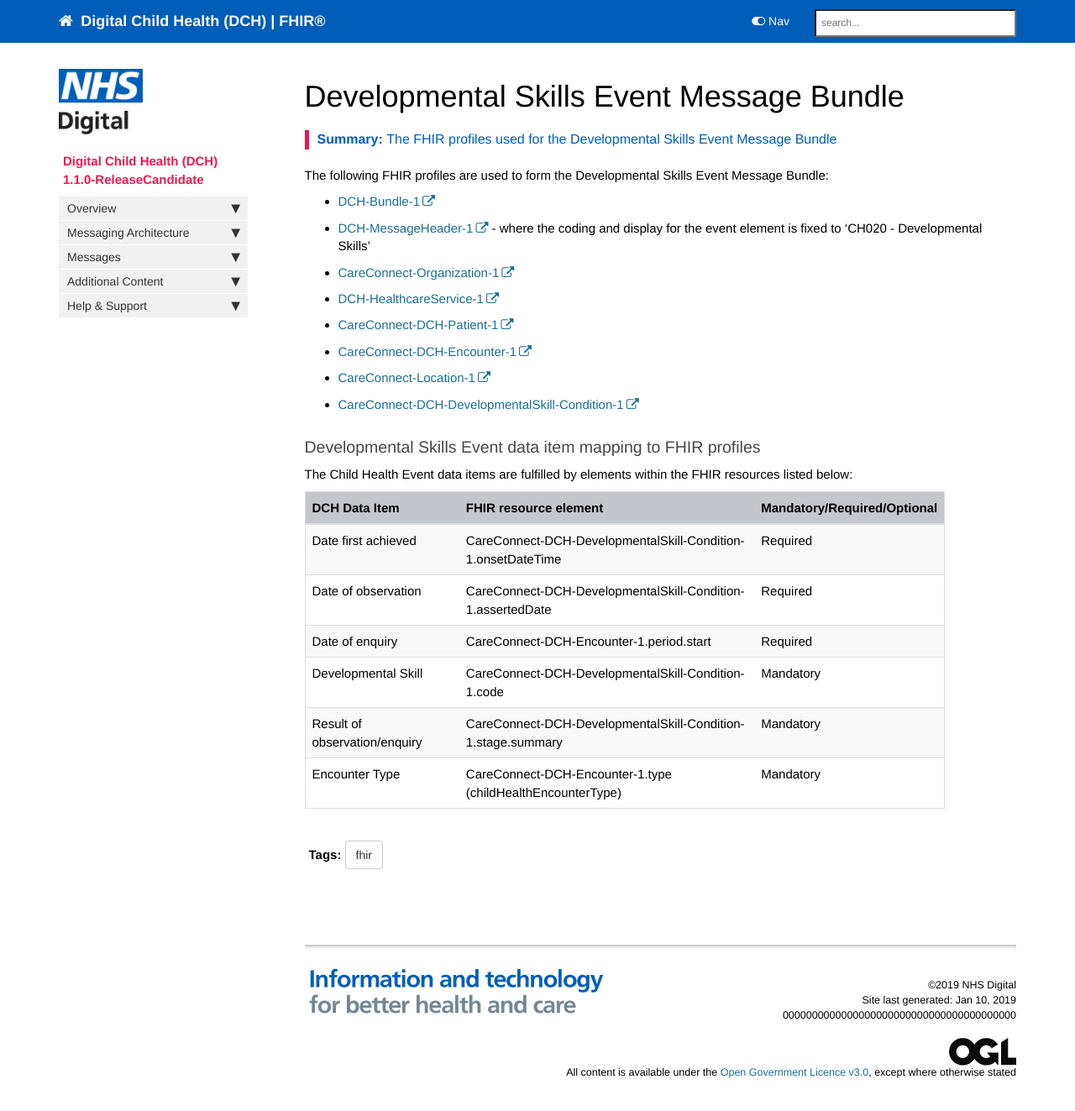
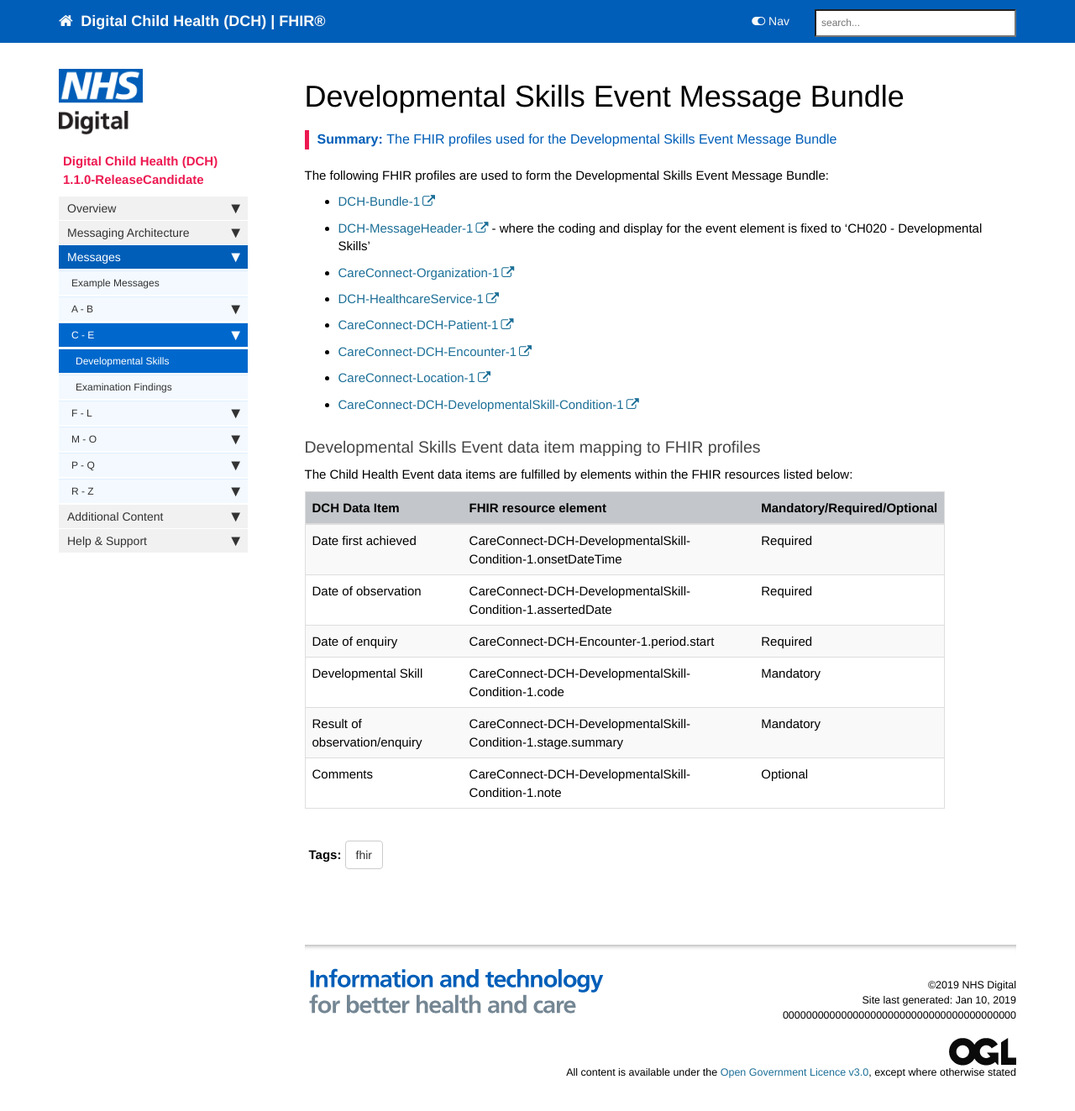
Before and after one commit to nhsconnect/Digital-Child-Health-STU3, a Jekyll site: the page built from pages/explore/explore_developmental_skills.md, in a window 1280 px wide and 1347 px high. Shown: the top 1323 px of the window at 84% size. Built offline with Jekyll 4.4.1, drawn with Linux system fonts in a browser that asks for light colours; nearby versions of some CDN libraries; comment, search, counter and statistics services are not loaded.

Commit message:
Added development skills

```diff
--- a/_data/sidebars/overview_sidebar.yml
+++ b/_data/sidebars/overview_sidebar.yml
@@ -104,9 +104,9 @@ entries:
 #        - title: Conditions / Diagnoses
 #          url: /explore_conditions_diagnoses.html
 #          output: web
-#        - title: Developmental Skills
-#          url: /explore_developmental_skills.html
-#          output: web
+        - title: Developmental Skills
+          url: /explore_developmental_skills.html
+          output: web
 #        - title: Discharge Details
 #          url: /explore_discharge_details.html
 #          output: web
--- a/pages/explore/explore_developmental_skills.md
+++ b/pages/explore/explore_developmental_skills.md
@@ -29,4 +29,4 @@ The Child Health Event data items are fulfilled by elements within the FHIR reso
 | Date of enquiry             | CareConnect-DCH-Encounter-1.period.start                    | Required                   |
 | Developmental Skill    | CareConnect-DCH-DevelopmentalSkill-Condition-1.code                  | Mandatory                   |
 | Result of observation/enquiry  | CareConnect-DCH-DevelopmentalSkill-Condition-1.stage.summary         | Mandatory                   |
-| Encounter Type    | CareConnect-DCH-Encounter-1.type (childHealthEncounterType)    | Mandatory                   |
+| Comments    | CareConnect-DCH-DevelopmentalSkill-Condition-1.note    | Optional                   |
```
